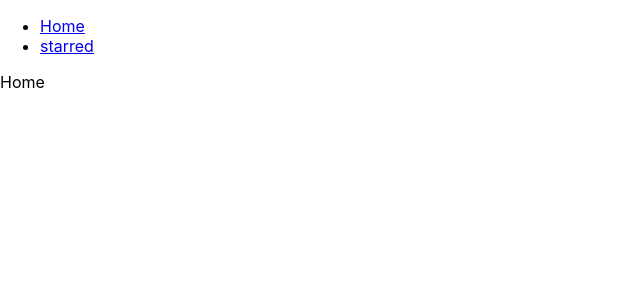
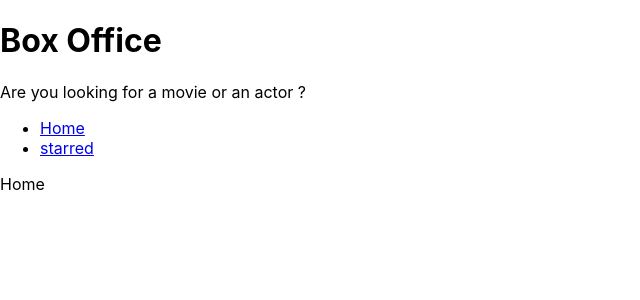
Before and after one commit to Ramachary2222/box-office, a React (Create React App) app: page / in a window 1280 px wide. Shown: the top 300 px of the page, without its empty margins (0-640 px from the left). Built offline with nearby package versions, Linux system fonts and the light colour scheme.

Commit message:
added layout management and added title

```diff
--- a/src/App.js
+++ b/src/App.js
@@ -1,17 +1,12 @@
 import React from 'react';
 import { Switch, Route } from "react-router-dom";
-import Nav from "./Components/Nav";
 import Home from "./pages/Home";
 import Starred from "./pages/Starred";
 
 function App() {
   return (
-    <div>
-
-      <Nav />
 
     <Switch>
-
       <Route exact path="/">
         <Home />
       </Route>
@@ -22,10 +17,7 @@
       <Route>
         Error 404 : Page Not Found
       </Route>
-
-
     </Switch>
-    </div>
   );
 }
 
--- /dev/null
+++ b/src/Components/MainPageLayout.js
@@ -0,0 +1,15 @@
+import React from 'react'
+import Nav from "./Nav";
+import Title from "./Title";
+
+function MainPageLayout({ children }) {
+    return (
+        <div>
+            <Title title="Box Office" subtitle="Are you looking for a movie or an actor ?" />
+            <Nav />
+            {children}
+        </div>
+    )
+}
+
+export default MainPageLayout
--- /dev/null
+++ b/src/Components/Title.js
@@ -0,0 +1,14 @@
+import React from 'react'
+
+function Title({ title, subtitle }) {
+    return (
+        <div>
+            <h1>{title}</h1>
+
+            <p>{subtitle}</p>
+
+        </div>
+    )
+}
+
+export default Title
--- a/src/pages/Home.js
+++ b/src/pages/Home.js
@@ -1,8 +1,9 @@
 import React from 'react'
+import MainPageLayout from '../Components/MainPageLayout'
 
 function Home() {
     return (
-        <div>Home</div>
+        <MainPageLayout>Home</MainPageLayout>
     )
 }
 
--- a/src/pages/Starred.js
+++ b/src/pages/Starred.js
@@ -1,8 +1,9 @@
-import React from 'react'
+import React from 'react';
+import MainPageLayout from '../Components/MainPageLayout';
 
 function Starred() {
     return (
-        <div>Starred</div>
+        <MainPageLayout>Starred</MainPageLayout>
     )
 }
 
```
Lines whose indentation alone changed are shown as unchanged.
